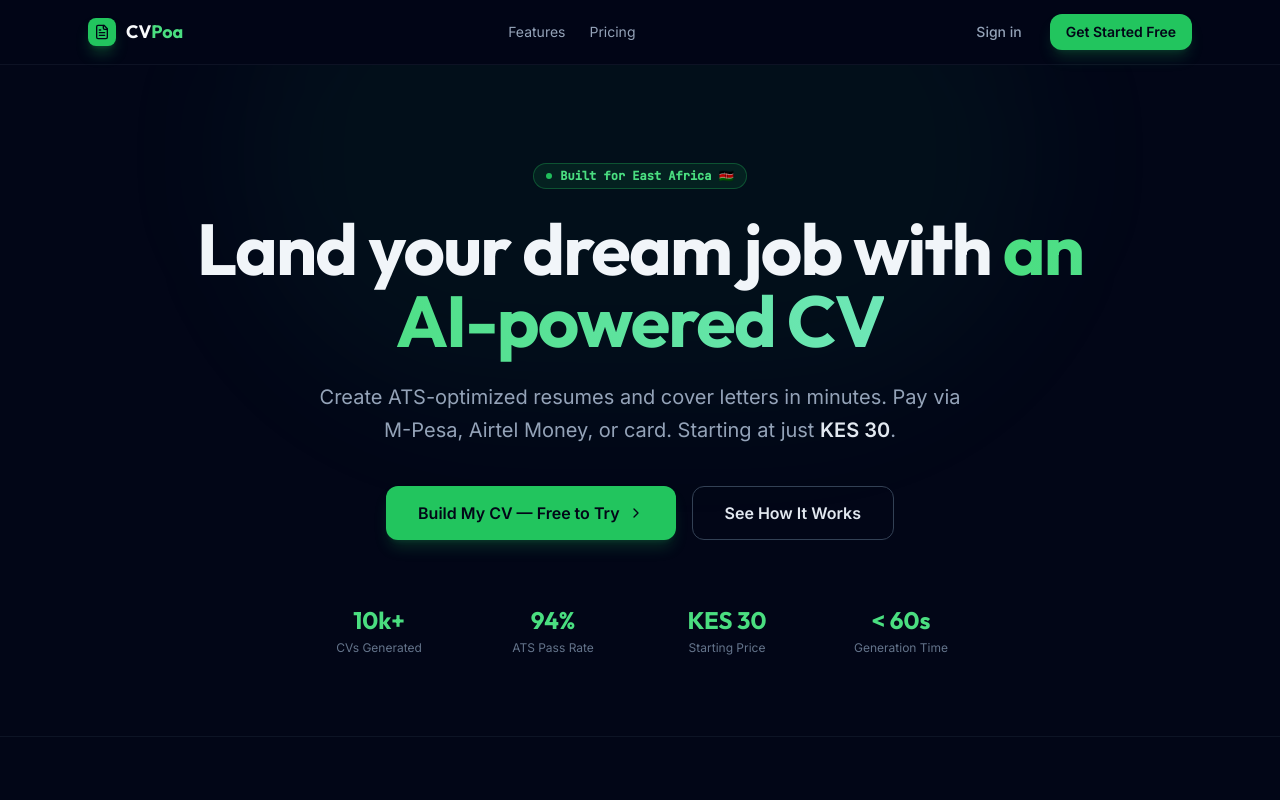
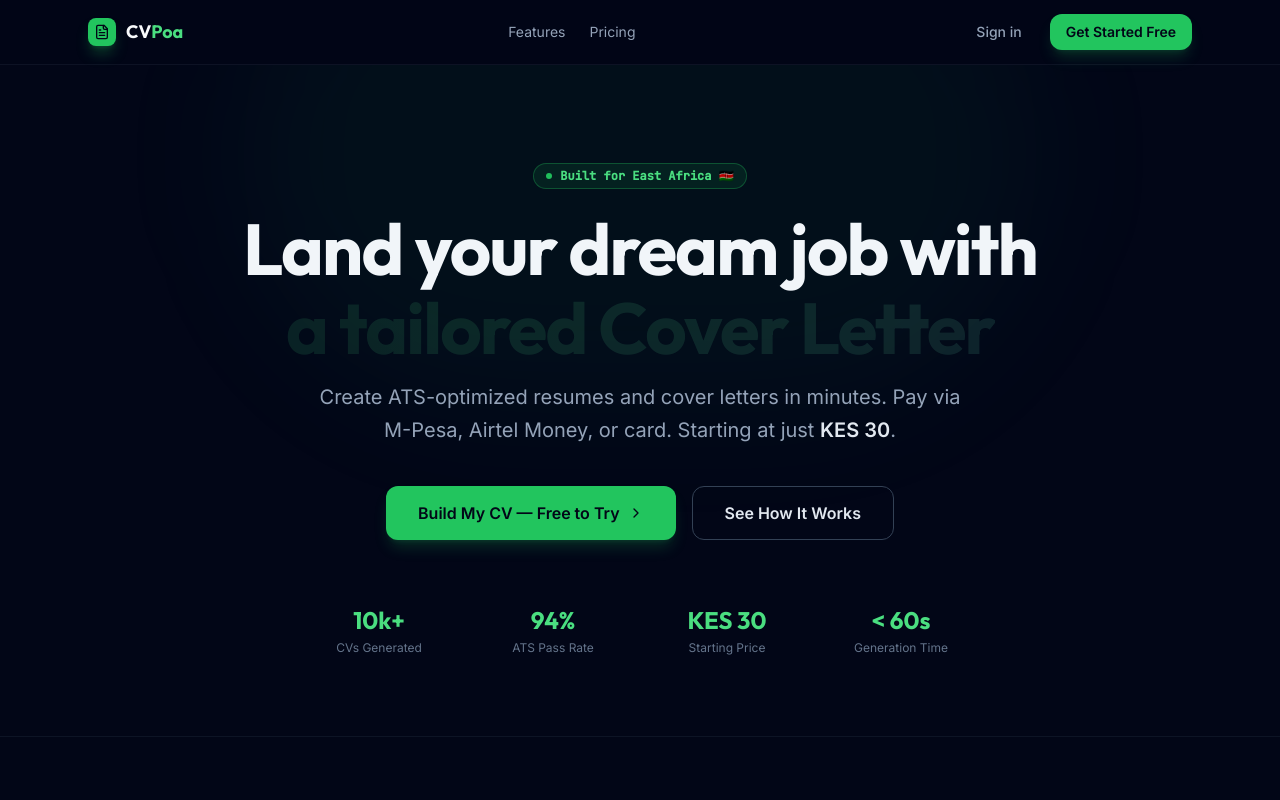
Before and after one commit to brianmurutu/cvpoa, a Next.js app: page / in a window 1280 px wide. Shown: the top 800 px of the page. Built offline with nearby package versions, Linux system fonts and the light colour scheme.

Commit message:
feat: implement landing page with AnimatedText component and hero section

```diff
--- a/app/page.tsx
+++ b/app/page.tsx
@@ -1,6 +1,7 @@
 import Link from 'next/link'
 import { FileText, Zap, Target, Star, Shield, Download, ChevronRight, CheckCircle2 } from 'lucide-react'
 import Pricing from '@/components/Pricing'
+import AnimatedText from '@/components/AnimatedText'
 
 const features = [
   {
@@ -85,7 +86,7 @@ export default function LandingPage() {
 
           <h1 className="font-display text-5xl sm:text-6xl lg:text-7xl font-bold leading-[1.1] tracking-tight mb-6">
             Land your dream job with{' '}
-            <span className="gradient-text">an AI-powered CV</span>
+            <AnimatedText />
           </h1>
 
           <p className="text-xl text-ink-400 max-w-2xl mx-auto mb-10 leading-relaxed">
--- /dev/null
+++ b/components/AnimatedText.tsx
@@ -0,0 +1,36 @@
+'use client'
+
+import { useState, useEffect } from 'react'
+
+const phrases = [
+  "an AI-powered CV",
+  "a tailored Cover Letter",
+  "an ATS-ready Resume",
+  "a winning profile"
+]
+
+export default function AnimatedText() {
+  const [index, setIndex] = useState(0)
+  const [fade, setFade] = useState(true)
+
+  useEffect(() => {
+    const timer = setInterval(() => {
+      setFade(false)
+      setTimeout(() => {
+        setIndex((current) => (current + 1) % phrases.length)
+        setFade(true)
+      }, 500)
+    }, 3000)
+    return () => clearInterval(timer)
+  }, [])
+
+  return (
+    <span
+      className={`gradient-text inline-block transition-all duration-500 min-w-[300px] sm:min-w-[400px] text-left ${
+        fade ? 'opacity-100 translate-y-0' : 'opacity-0 translate-y-2'
+      }`}
+    >
+      {phrases[index]}
+    </span>
+  )
+}
```
